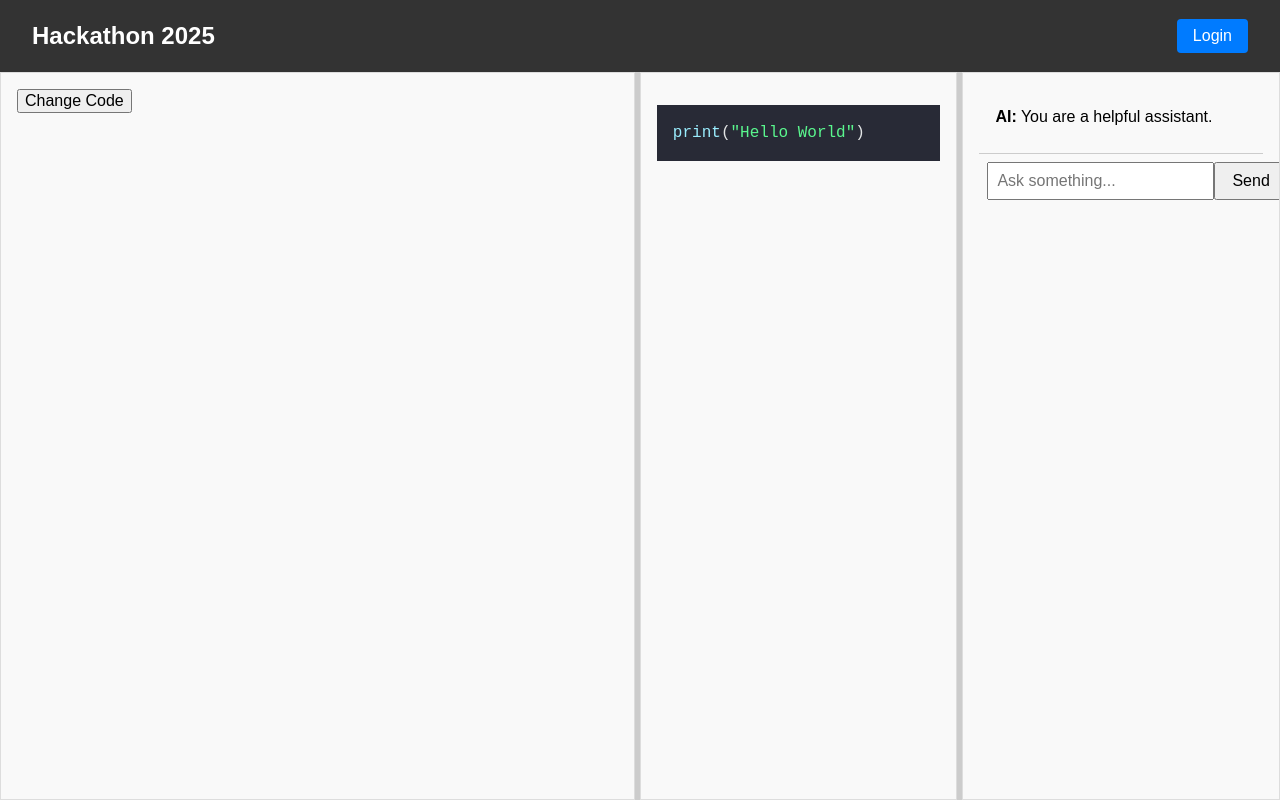
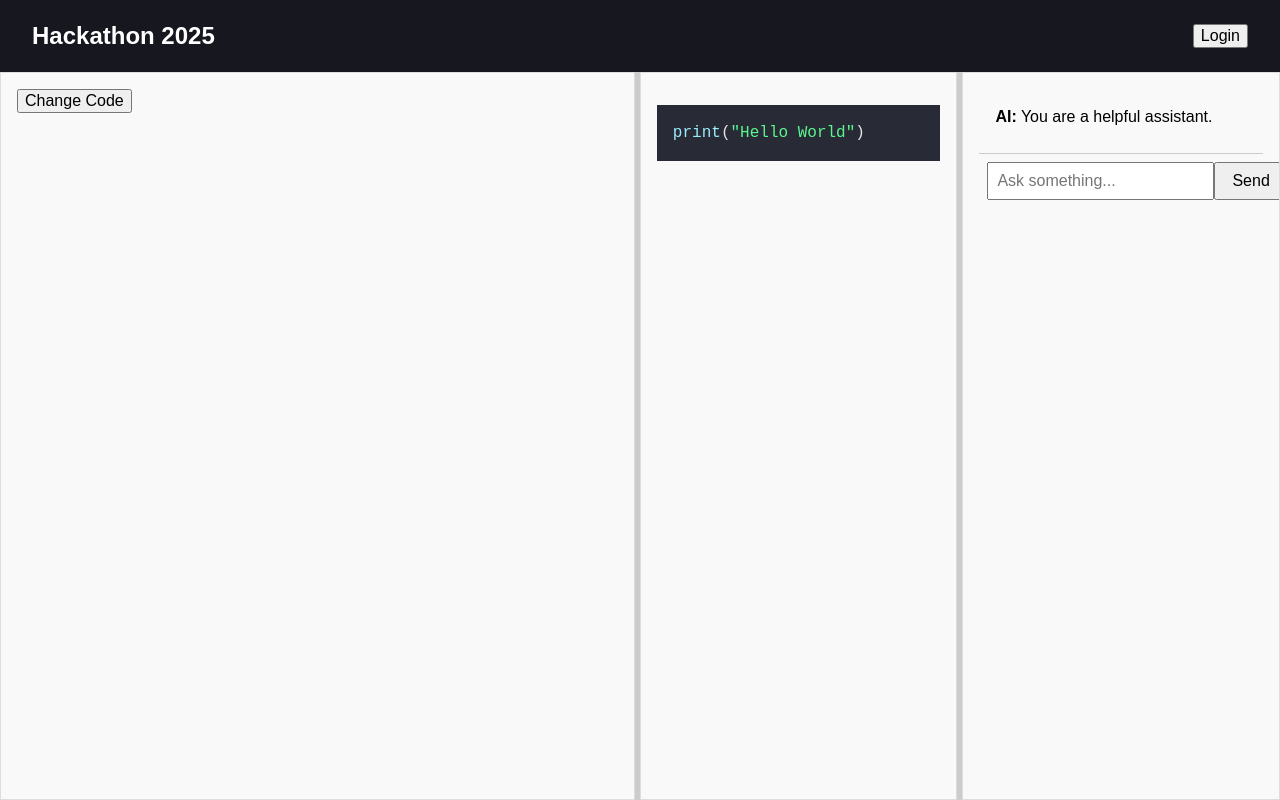
Before and after one commit to kristiankunc/hackathon2025-web, a SvelteKit app: page / in a window 1280 px wide. Built offline with nearby package versions, Linux system fonts and the light colour scheme.

Commit message:
header uprava

```diff
--- a/src/styles/abstract/_variables.scss
+++ b/src/styles/abstract/_variables.scss
@@ -1,5 +1,6 @@
 // Colors
 $background-color: #282a36;
+$background-color-darker: #17181f;
 $text-color: #e2e4e5;
 $primary-color: #ff6ac1;
 $secondary-color: #ff9f43;
@@ -10,27 +11,6 @@ $comment-color: #78787e;
 // Typography
 $font-family: "Poppins", sans-serif;
 $header-height: 4.5rem;
-
-// Breakpoints
-$breakpoint-xs: 480px;
-$breakpoint-sm: 768px;
-$breakpoint-md: 1024px;
-$breakpoint-lg: 1440px;
-
-$breakpoints: (
-	xs: (
-		max-width: $breakpoint-xs
-	),
-	sm: (
-		min-width: $breakpoint-xs
-	),
-	md: (
-		min-width: $breakpoint-sm
-	),
-	lg: (
-		min-width: $breakpoint-md
-	)
-);
 
 // Borders
 $border-thickness: 1px;
--- a/src/styles/layout/_header.scss
+++ b/src/styles/layout/_header.scss
@@ -6,7 +6,7 @@
 	justify-content: space-between;
 	align-items: center;
 	padding: 1rem 2rem;
-	background-color: #333;
+	background-color: $background-color-darker;
 	color: #fff;
 }
 
@@ -14,17 +14,3 @@
 	font-size: 1.5rem;
 	font-weight: bold;
 }
-
-.navbar__login-button {
-	background-color: #007bff;
-	color: #fff;
-	border: none;
-	padding: 0.5rem 1rem;
-	border-radius: 4px;
-	cursor: pointer;
-	font-size: 1rem;
-}
-
-.navbar__login-button:hover {
-	background-color: #0056b3;
-}
```
